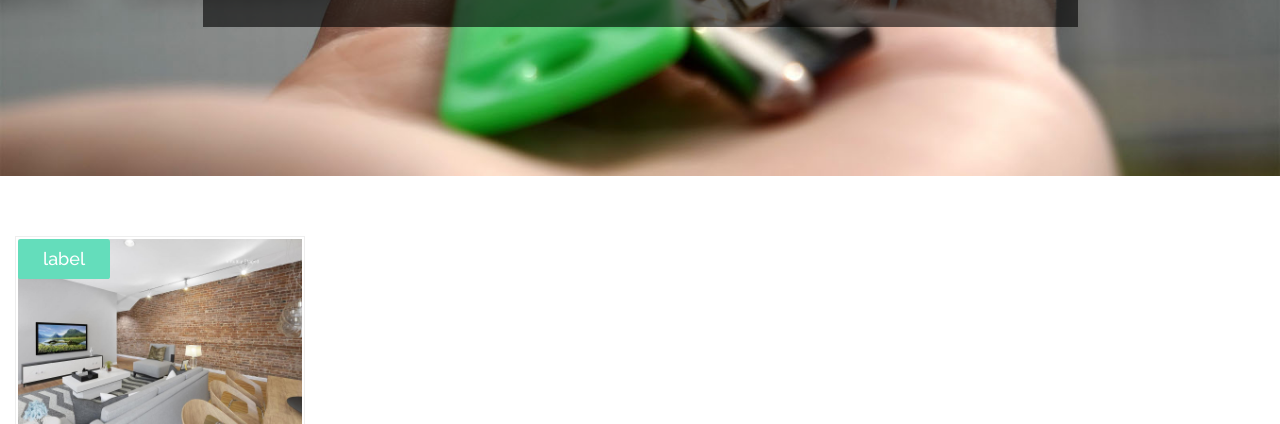
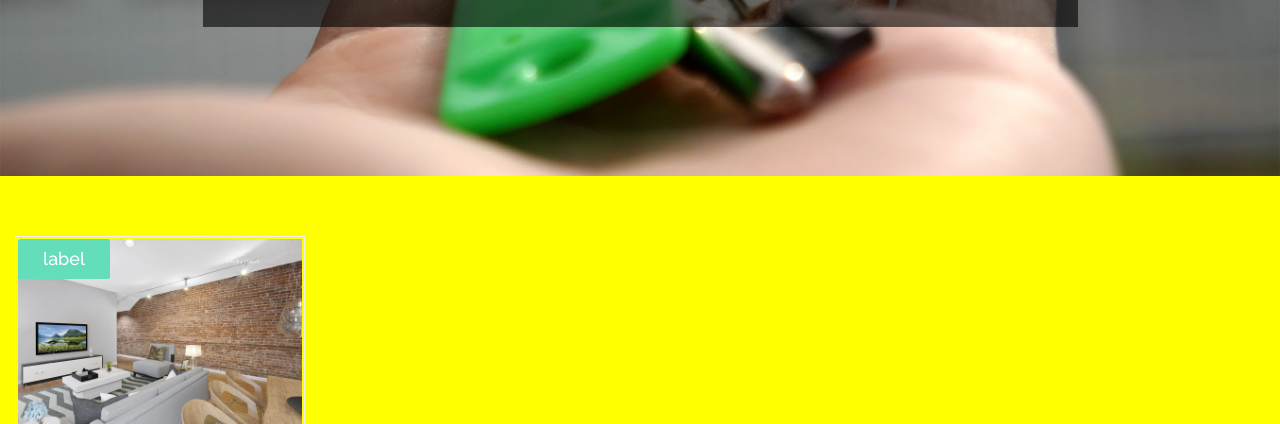
Before and after one commit to n-it-solution/My-London-Pad, a plain HTML site: page index.html in a window 1280 px wide. Shown: the part 376-800 px from the top of the page. Drawn offline with Linux system fonts and the light colour scheme.

Commit message:
main.css updated

```diff
--- a/content/css/main.css
+++ b/content/css/main.css
@@ -7,6 +7,7 @@ body{
     margin: 0;
     padding: 0;
     font-family: raleway;
+    background: yellow;
 }
 
 .row{
```
